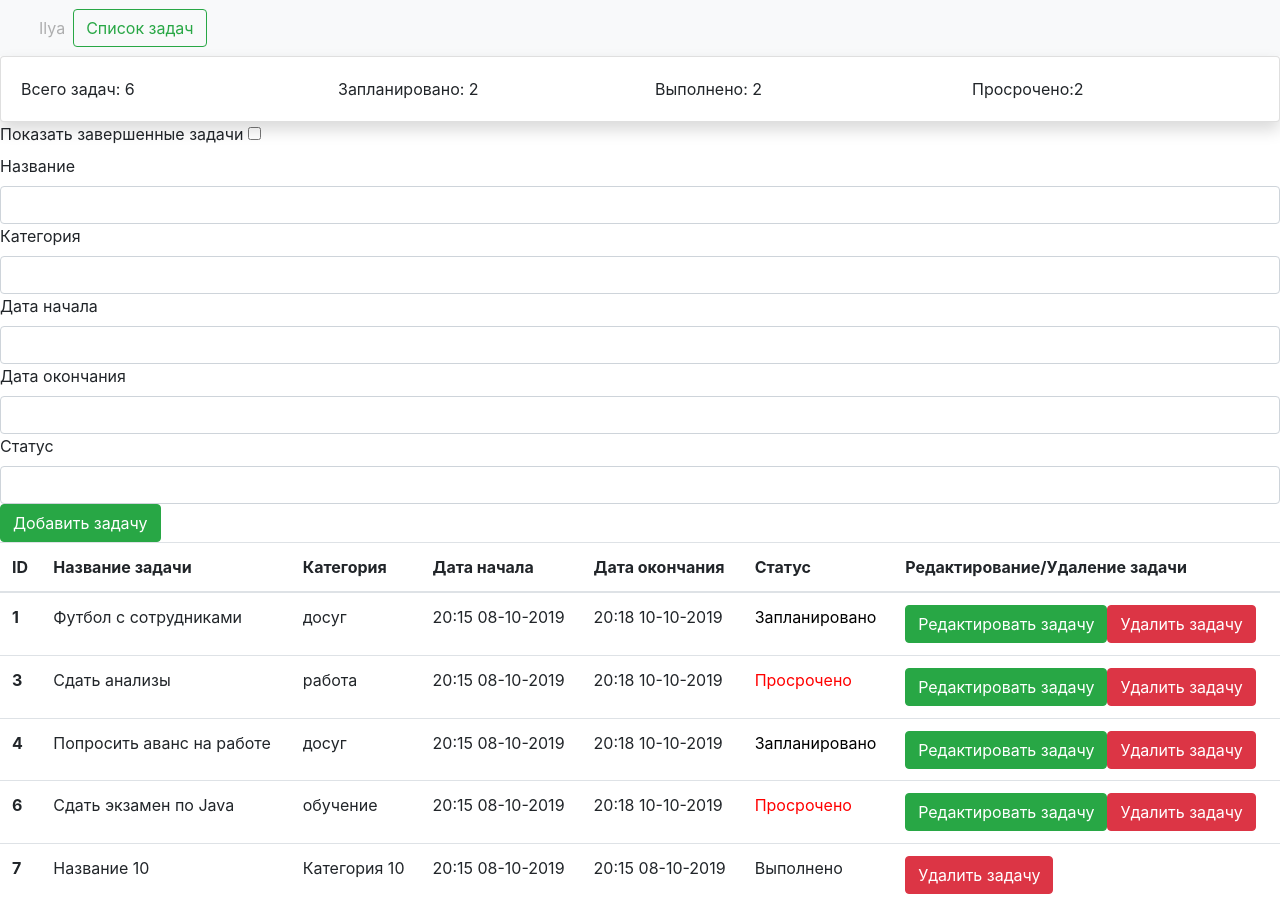
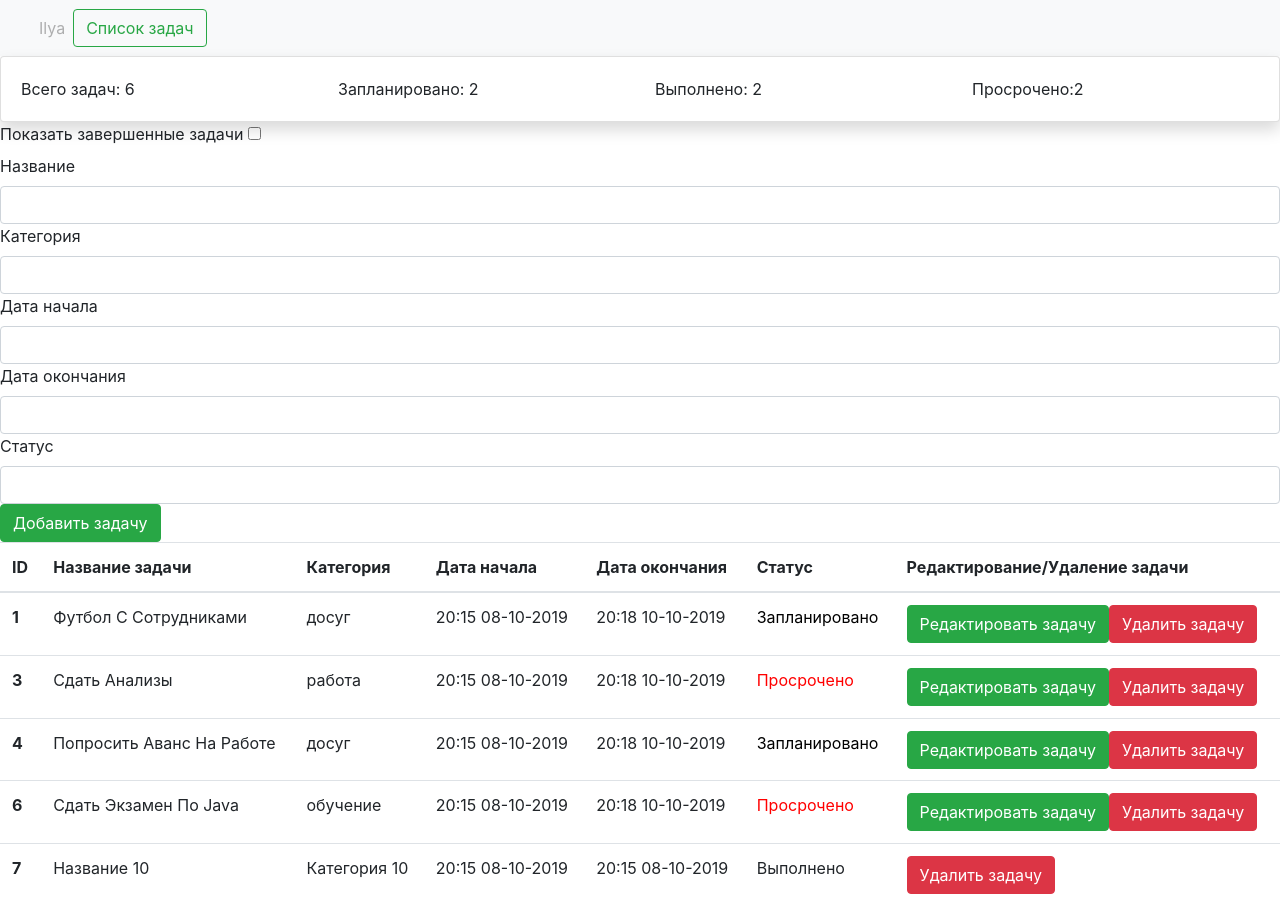
Before and after one commit to Dev9tkov/angular-lern, an Angular app: page / in a window 1280 px wide. Built offline with nearby package versions, Linux system fonts and the light colour scheme.

Commit message:
3. Пайпы

```diff
--- a/src/app/app.module.ts
+++ b/src/app/app.module.ts
@@ -11,6 +11,7 @@ import {FormsModule} from '@angular/forms';
 import { EditTaskComponent } from './task-list/edit-task/edit-task.component';
 import { LogDirective } from './shared/directives/log.directive';
 import { ColorDirective } from './shared/directives/color.directive';
+import { MyTitleCasePipe } from './shared/pipes/my-title-case.pipe';
 
 @NgModule({
   declarations: [
@@ -22,7 +23,8 @@ import { ColorDirective } from './shared/directives/color.directive';
     TaskAddComponent,
     EditTaskComponent,
     LogDirective,
-    ColorDirective
+    ColorDirective,
+    MyTitleCasePipe
   ],
   imports: [
     BrowserModule,
--- /dev/null
+++ b/src/app/shared/pipes/my-title-case.pipe.ts
@@ -0,0 +1,12 @@
+import { Pipe, PipeTransform } from '@angular/core';
+
+@Pipe({
+  name: 'myTitleCase'
+})
+export class MyTitleCasePipe implements PipeTransform {
+
+  transform(value: string): string {
+    // каждое слово с заглавной буквы
+    return value.split(/\s+/).map(word => word[0].toUpperCase() + word.substring(1)).join(' ');
+  }
+}
--- a/src/app/task-list/task-list.component.html
+++ b/src/app/task-list/task-list.component.html
@@ -41,7 +41,7 @@
 <tr *ngFor="let task of tasks; let i = index"
 >
   <th *ngIf="checked || (!checked && task.status != 'Выполнено')">{{i + 1}}</th>
-  <td *ngIf="checked || (!checked && task.status != 'Выполнено')">{{task.name}}</td>
+  <td *ngIf="checked || (!checked && task.status != 'Выполнено')">{{task.name | myTitleCase}}</td>
   <td *ngIf="checked || (!checked && task.status != 'Выполнено')">{{task.category}}</td>
   <td *ngIf="checked || (!checked && task.status != 'Выполнено')">{{task.dateStart}}</td>
   <td *ngIf="checked || (!checked && task.status != 'Выполнено')">{{task.dateEnd}}</td>
```
